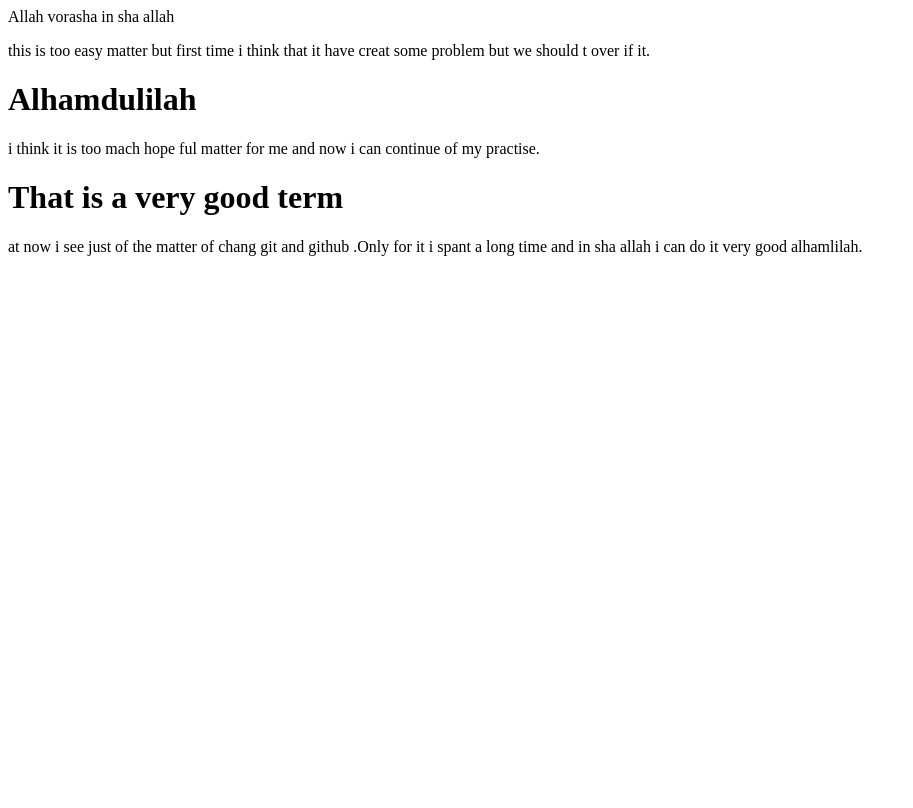
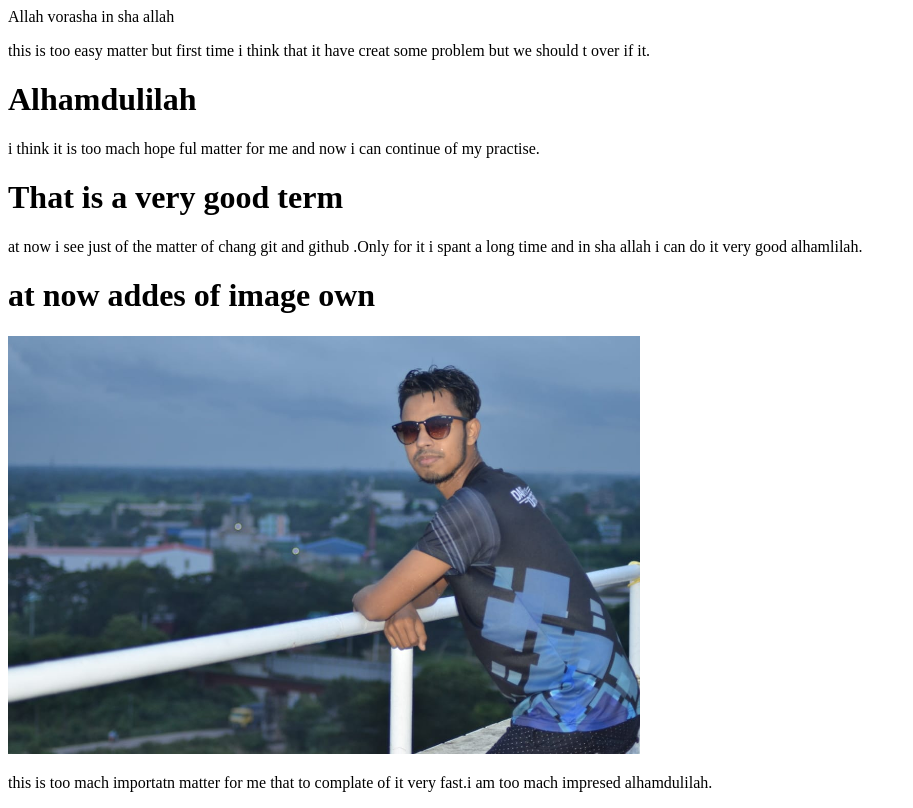
Before and after one commit to Najmulbokhare07/final, a plain HTML site: page index.html in a window 1280 px wide. Shown: the whole page, without its empty margins (0-913 px from the left). Drawn offline with Linux system fonts and the light colour scheme.

Commit message:
add a image

```diff
--- a/index.html
+++ b/index.html
@@ -13,7 +13,9 @@
     <p>i think it is too mach hope ful matter for me and now i can continue of my practise.</p>
     <h1>That is a very good term </h1>
     <p>at now i see just of the matter of chang git and github .Only for it i spant a long time and in sha allah i can do it very good alhamlilah.</p>
-
+    <h1>at now addes of image own</h1>
+    <img src="njj.jpg"alt="nj"width="50%">
+    <p>this is too mach importatn matter for me that to complate of it very fast.i am too mach impresed alhamdulilah.</p>
 
 </body>
 </html>
```
Also changed, not shown: njj.jpg (added).
